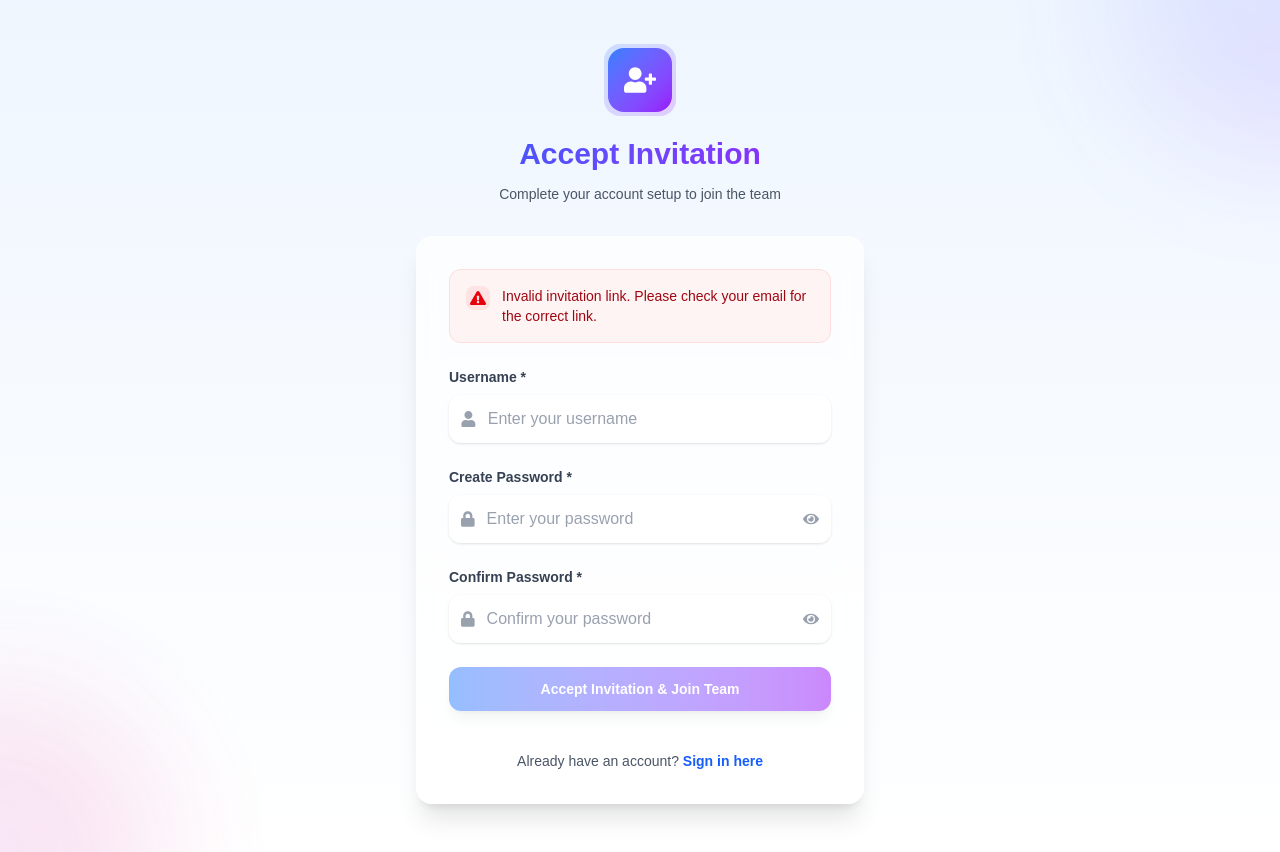
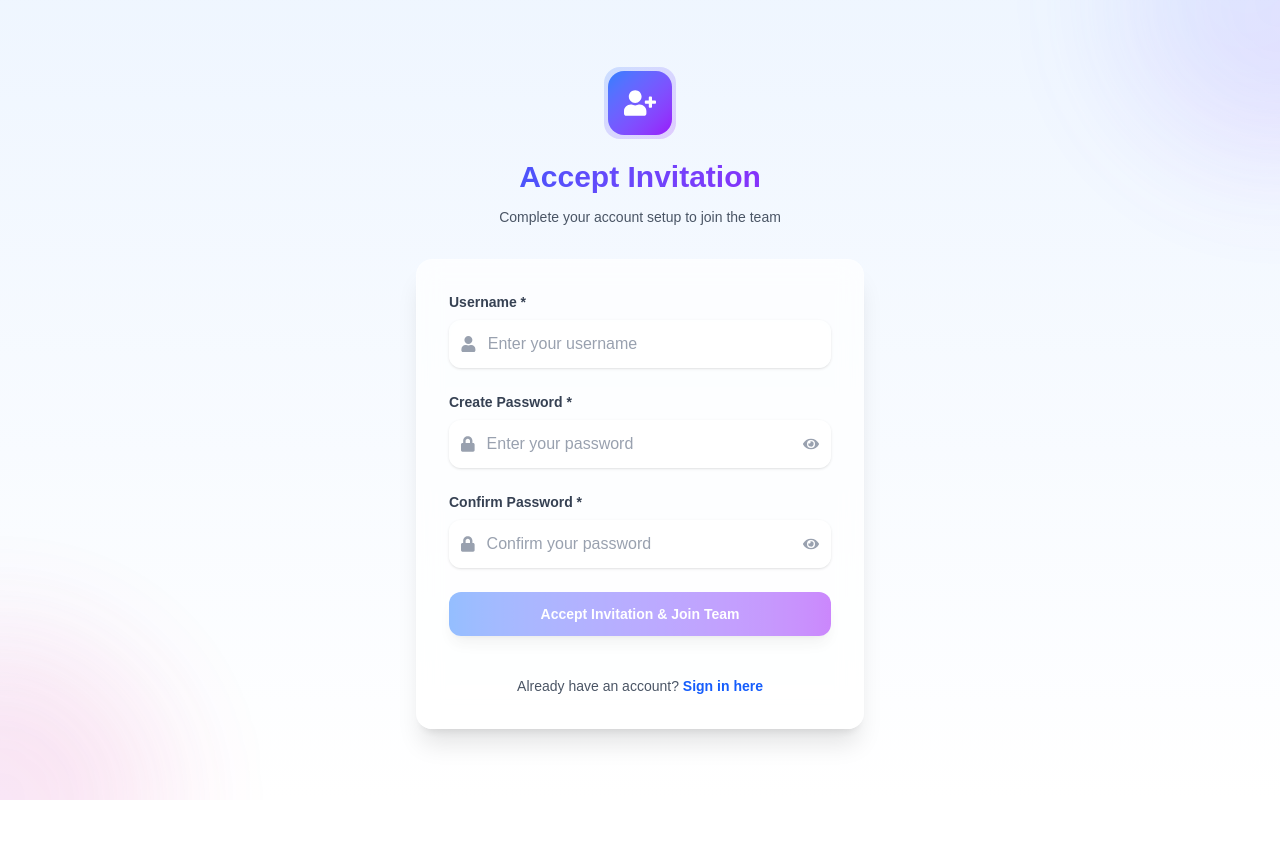
Before and after one commit to AianLouise/Django-NextJS, a Next.js app in the folder frontend/: page /accept-invitation in a window 1280 px wide. After the commit the page ends 800 px from the top, so only its background shows below. Built offline with nearby package versions, Linux system fonts and the light colour scheme.

Commit message:
feat: Enhance invitation acceptance flow with toast notifications and update public paths in middleware

```diff
--- a/frontend/src/app/accept-invitation/page.tsx
+++ b/frontend/src/app/accept-invitation/page.tsx
@@ -2,8 +2,9 @@
 
 import { useState, useEffect, Suspense } from 'react';
 import { useRouter, useSearchParams } from 'next/navigation';
-import { FaClock, FaEye, FaEyeSlash, FaCheckCircle, FaExclamationTriangle, FaUserPlus, FaLock, FaUser } from 'react-icons/fa';
+import { FaClock, FaEye, FaEyeSlash, FaUserPlus, FaLock, FaUser } from 'react-icons/fa';
 import { apiRequest } from '@/lib/api';
+import toast from 'react-hot-toast';
 
 interface ValidationErrors {
     username?: string;
@@ -35,8 +36,6 @@ function AcceptInvitationForm() {
     });
 
     const [isLoading, setIsLoading] = useState(false);
-    const [error, setError] = useState('');
-    const [success, setSuccess] = useState('');
     const [showPassword, setShowPassword] = useState(false);
     const [showConfirmPassword, setShowConfirmPassword] = useState(false);
     const [validationErrors, setValidationErrors] = useState<ValidationErrors>({});
@@ -44,7 +43,7 @@ function AcceptInvitationForm() {
     // Check if token is valid on component mount
     useEffect(() => {
         if (!token) {
-            setError('Invalid invitation link. Please check your email for the correct link.');
+            toast.error('Invalid invitation link. Please check your email for the correct link.');
         } else {
             // Update token in form data when component mounts
             setFormData(prev => ({ ...prev, token: token }));
@@ -104,8 +103,6 @@ function AcceptInvitationForm() {
         }
 
         setIsLoading(true);
-        setError('');
-        setSuccess('');
 
         try {
             const response = await apiRequest('/users/invitation/accept/', {
@@ -117,7 +114,9 @@ function AcceptInvitationForm() {
             localStorage.setItem('auth_token', response.token);
             localStorage.setItem('user_data', JSON.stringify(response.user));
 
-            setSuccess('Welcome to the team! Redirecting to dashboard...');
+            toast.success('Welcome to the team! Redirecting to dashboard...', {
+                duration: 2000,
+            });
 
             // Redirect to dashboard after a short delay
             setTimeout(() => {
@@ -128,7 +127,7 @@ function AcceptInvitationForm() {
             console.error('Invitation acceptance error:', err);
             const apiError = err as ApiError;
             if (apiError.token) {
-                setError(apiError.token[0] || 'Invalid or expired invitation token.');
+                toast.error(apiError.token[0] || 'Invalid or expired invitation token.');
             } else if (apiError.password) {
                 setValidationErrors({ password: apiError.password[0] });
             } else if (apiError.password2) {
@@ -136,7 +135,7 @@ function AcceptInvitationForm() {
             } else if (apiError.username) {
                 setValidationErrors({ username: apiError.username[0] });
             } else {
-                setError(apiError.message || 'Failed to accept invitation. Please try again.');
+                toast.error(apiError.message || 'Failed to accept invitation. Please try again.');
             }
         } finally {
             setIsLoading(false);
@@ -174,42 +173,6 @@ function AcceptInvitationForm() {
                     {/* Form Container */}
                     <div className="bg-white/70 dark:bg-gray-800/70 backdrop-blur-md rounded-2xl shadow-xl border border-white/20 dark:border-gray-700/30 overflow-hidden">
                         <div className="p-8">
-                            {/* Success Message */}
-                            {success && (
-                                <div className="mb-6 bg-green-50/80 dark:bg-green-900/30 backdrop-blur-sm rounded-xl border border-green-200/50 dark:border-green-800/30 p-4">
-                                    <div className="flex">
-                                        <div className="flex-shrink-0">
-                                            <div className="w-6 h-6 bg-green-100 dark:bg-green-800/30 rounded-lg flex items-center justify-center">
-                                                <FaCheckCircle className="h-4 w-4 text-green-600 dark:text-green-400" />
-                                            </div>
-                                        </div>
-                                        <div className="ml-3">
-                                            <p className="text-sm font-medium text-green-800 dark:text-green-400">
-                                                {success}
-                                            </p>
-                                        </div>
-                                    </div>
-                                </div>
-                            )}
-
-                            {/* Error Message */}
-                            {error && (
-                                <div className="mb-6 bg-red-50/80 dark:bg-red-900/30 backdrop-blur-sm rounded-xl border border-red-200/50 dark:border-red-800/30 p-4">
-                                    <div className="flex">
-                                        <div className="flex-shrink-0">
-                                            <div className="w-6 h-6 bg-red-100 dark:bg-red-800/30 rounded-lg flex items-center justify-center">
-                                                <FaExclamationTriangle className="h-4 w-4 text-red-600 dark:text-red-400" />
-                                            </div>
-                                        </div>
-                                        <div className="ml-3">
-                                            <p className="text-sm font-medium text-red-800 dark:text-red-400">
-                                                {error}
-                                            </p>
-                                        </div>
-                                    </div>
-                                </div>
-                            )}
-
                             <form onSubmit={handleSubmit} className="space-y-6">
                                 {/* Username Field */}
                                 <div>
--- a/frontend/src/middleware.ts
+++ b/frontend/src/middleware.ts
@@ -7,7 +7,7 @@ export function middleware(request: NextRequest) {
   const path = request.nextUrl.pathname;
 
   // Define paths that are considered public (no auth required)
-  const publicPaths = ['/login', '/signup', '/'];
+  const publicPaths = ['/login', '/signup', '/', '/accept-invitation'];
   const isPublicPath = publicPaths.some(publicPath => path === publicPath || path.startsWith('/api/'));
 
   // Get the token from the cookies
```
